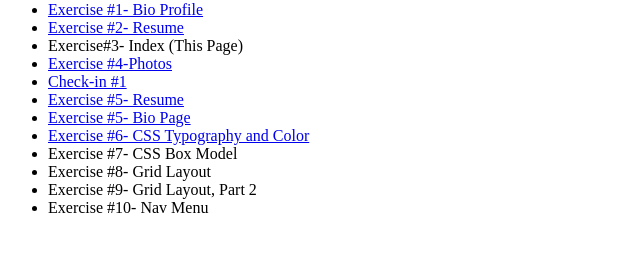
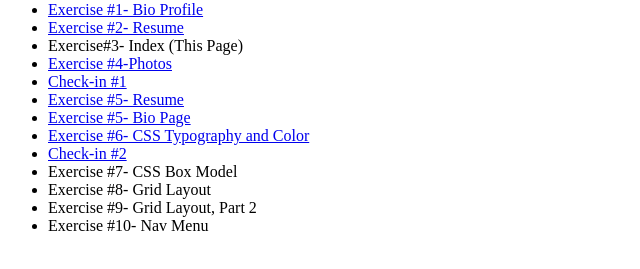
Before and after one commit to MKapoor-20/MKapoor-20.github.io, a plain HTML site: page exercises/index.html in a window 1280 px wide. Shown: the part 79-348 px from the top of the page, without its empty margins (0-640 px from the left). Drawn offline with Linux system fonts and the light colour scheme.

Commit message:
Update index.html

```diff
--- a/exercises/index.html
+++ b/exercises/index.html
@@ -39,6 +39,8 @@
                 <li>
                   <a href= "exercise6.html"> Exercise #6- CSS Typography and Color </a>
                 </li>
+     <li>
+         <a href= "checkin2.html"> Check-in #2 </a>
                 <li>
                     Exercise #7- CSS Box Model
                 </li>
```
